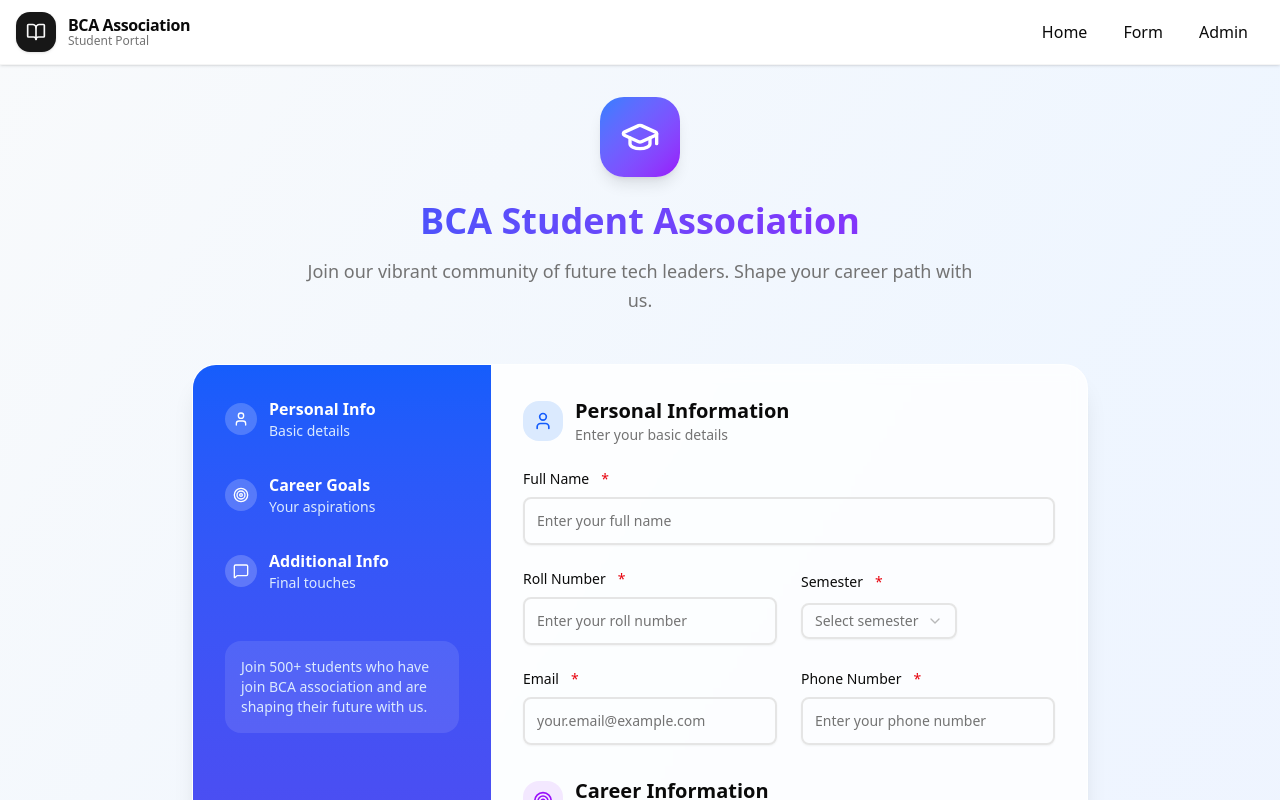
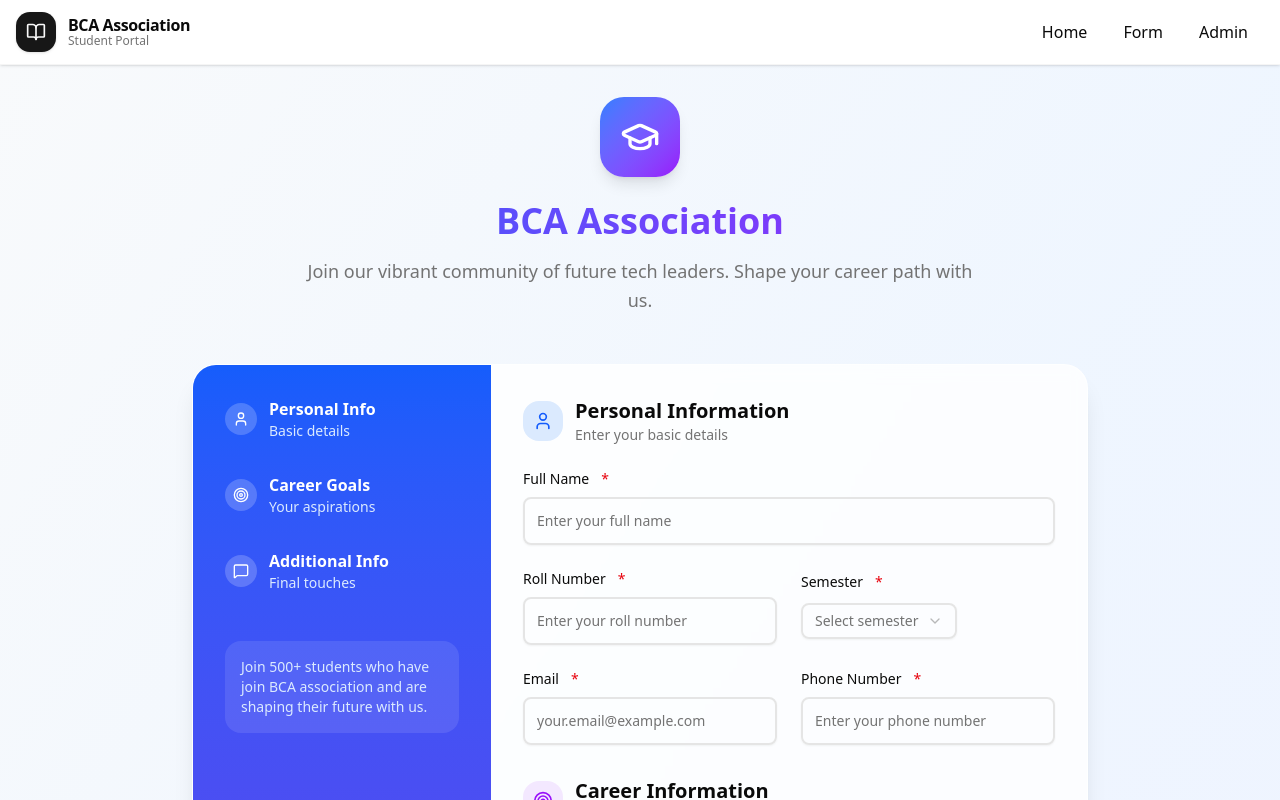
Before and after one commit to bishalghale98/bca-association, a Next.js app: page /form in a window 1280 px wide. Shown: the top 800 px of the page. Built offline with nearby package versions, Linux system fonts and the light colour scheme.

Commit message:
Updates association name in header
Renames "BCA Student Association" to "BCA Association" in the form header
to better reflect the broader scope of the organization.

```diff
--- a/src/app/(app)/form/page.tsx
+++ b/src/app/(app)/form/page.tsx
@@ -113,7 +113,7 @@ export default function StudentRegistrationForm() {
             <GraduationCap className="w-10 h-10 text-white" />
           </div>
           <h1 className="text-4xl font-bold bg-gradient-to-r from-blue-600 to-purple-600 bg-clip-text text-transparent mb-4">
-            BCA Student Association
+            BCA Association
           </h1>
           <p className="text-lg text-muted-foreground max-w-2xl mx-auto leading-relaxed">
             Join our vibrant community of future tech leaders. Shape your career path with us.
```
